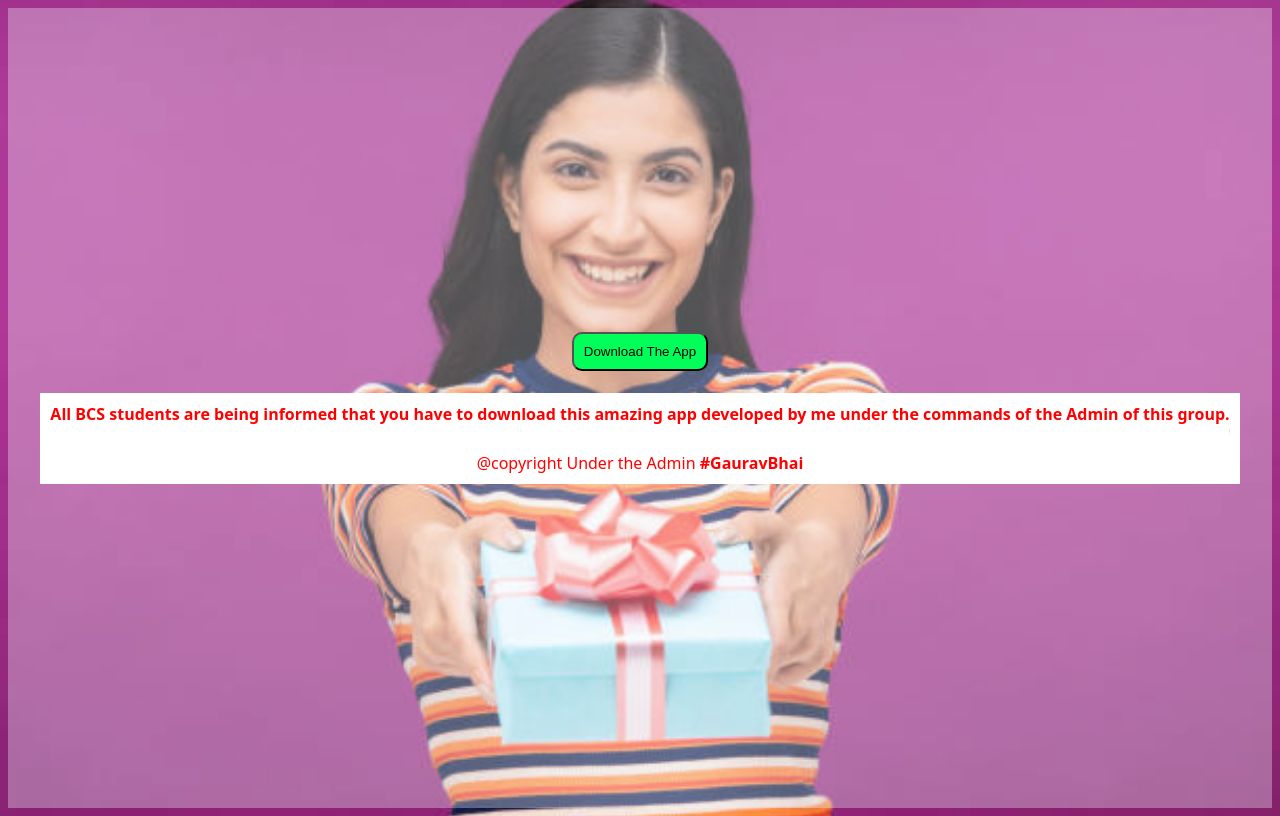
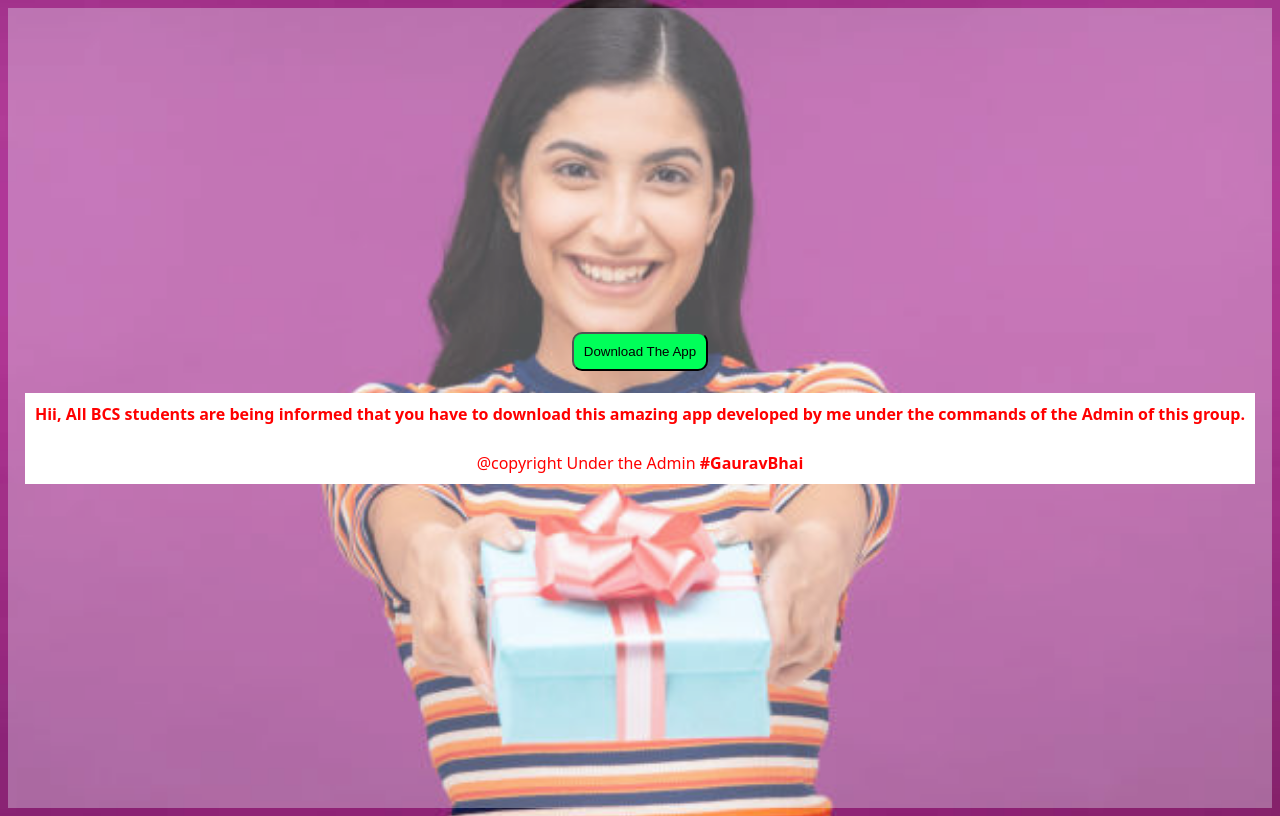
Before and after one commit to ZackSnydersCode/vercelTrial, a Flask app: page / in a window 1280 px wide. Run offline with Flask 3, Linux system fonts and the light colour scheme.

Commit message:
Update index.html
hwl

```diff
--- a/templates/index.html
+++ b/templates/index.html
@@ -47,7 +47,7 @@
     <a href="app-debug.apk" download><button>Download The App</button></a>
     <br>
     <div class="sub">
-        <center><b>All BCS students are being informed that you have to download this amazing app developed by me under the commands of the Admin of this group.</b>
+        <center><b>Hii, All BCS students are being informed that you have to download this amazing app developed by me under the commands of the Admin of this group.</b>
         <br><marquee><i>You can play this with your beautiful GF</i></marquee>
         </center>
         <center>@copyright Under the Admin <b>#GauravBhai</b></center>
```
